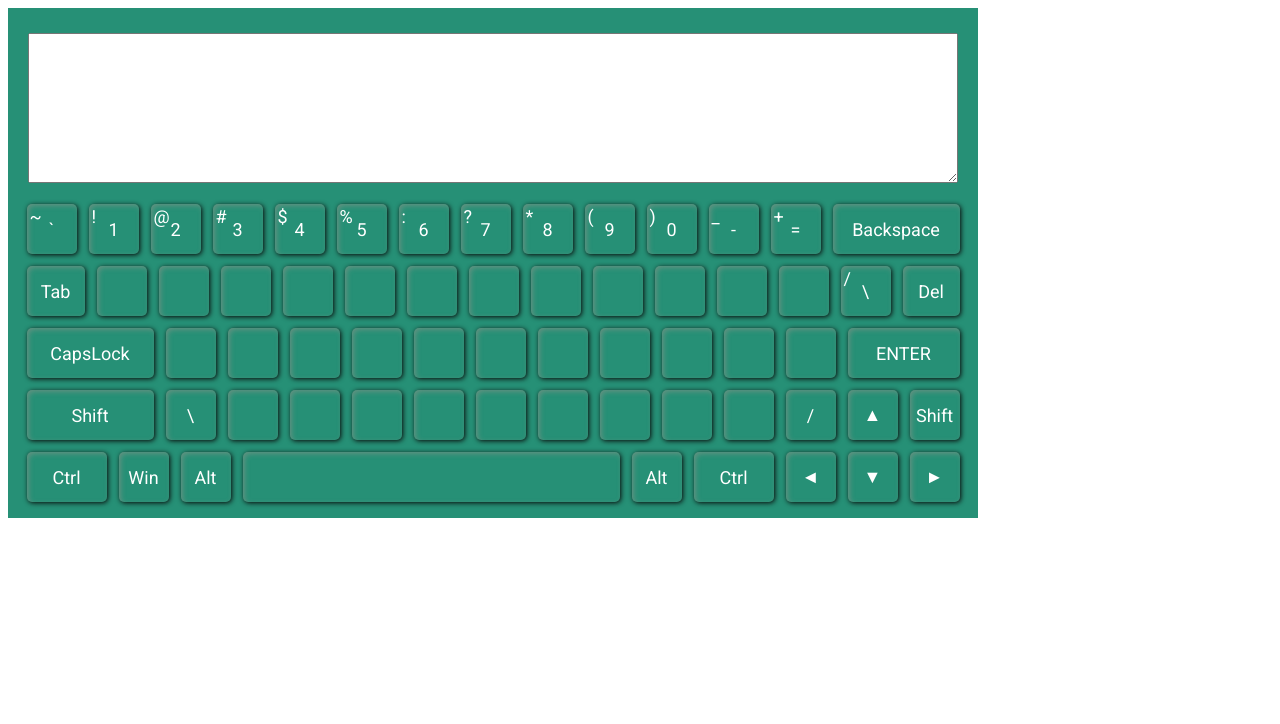
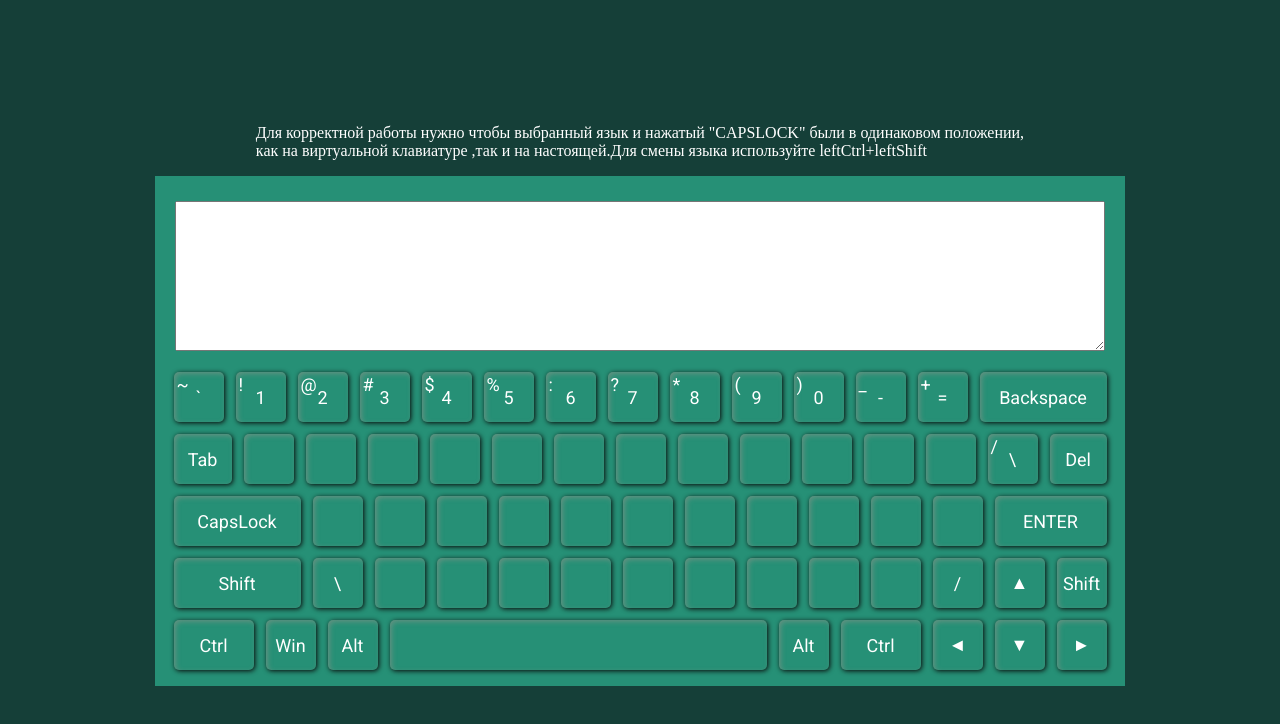
Before and after one commit to AlexeyDruk/virtual-keyboard, a plain HTML site: page work/index.html in a window 1280 px wide. Drawn offline with Linux system fonts and the light colour scheme.

Commit message:
style: added description

```diff
--- a/work/javascript.js
+++ b/work/javascript.js
@@ -1,5 +1,8 @@
 let main = document.createElement('div');
 document.body.append(main);
+document.body.prepend(document.createElement('p'));
+document.querySelector("body > p").innerHTML = 'Для корректной работы нужно чтобы выбранный язык и нажатый "CAPSLOCK" были в одинаковом положении, <br> как на виртуальной клавиатуре ,так и на настоящей.Для смены языка используйте leftCtrl+leftShift'
+document.querySelector("body > p").style.color = 'white';
 main.append(document.createElement('textarea'));
 main.append(document.createElement('div'));
 main.append(document.createElement('div'));
--- a/work/style.scss
+++ b/work/style.scss
@@ -1,6 +1,13 @@
 @import url('https://fonts.googleapis.com/css2?family=Roboto&display=swap');
 
-
+body{
+    background-color: rgb(21, 63, 56);
+    display: flex;
+    justify-content: center;
+    flex-direction: column;
+    align-items: center;
+    padding-top: 100px;
+}
 .main{
     width: 950px;
     background-color: rgb(38, 144, 118);
```
Also changed, not shown: work/style.css, 1 other file.
